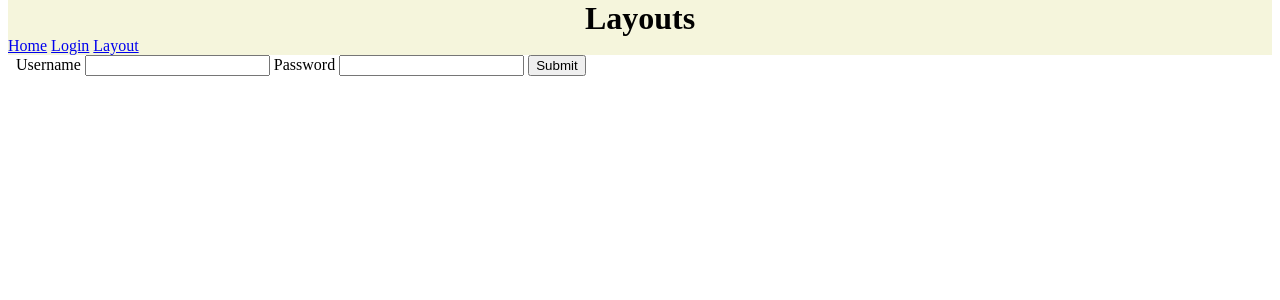
After one commit to AttilaNA/css-layouts, a Flask app: template templates/login.html in a window 1280 px wide. The commit adds this page. Shown: the top 300 px of the page. Run offline with Flask 2, Linux system fonts and the light colour scheme; the template is opened without the code that fills it, so the values that code supplies are empty.

Commit message:
Use jinja template inheritance

```diff
--- a/templates/layout.html
+++ b/templates/layout.html
@@ -6,12 +6,15 @@
     <title>CSS practice</title>
 </head>
 <body>
-    <div class="navbar"><h1>Layouts</h1></div>
+    <div class="navbar">
+        <h1>Layouts</h1>
+        <a class="home" href="/">Home</a>
+        <a class="login" href="login">Login</a>
+        <a class="layout" href="layout">Layout</a>
+    </div>
     <div class="body">
-<!--&lt;!&ndash;        For testing purpose:&ndash;&gt;-->
-<!--        {% for i in range(200) %}-->
-<!--            <div>Lines</div>-->
-<!--        {% endfor %}-->
+        {% block body %}{% endblock %}
+        {% block login %}{% endblock %}
     </div>
 </body>
 </html>
--- /dev/null
+++ b/templates/login.html
@@ -0,0 +1,14 @@
+{% extends "layout.html" %}
+{% block login %}
+    <div class="login">
+        <div class="card">
+            <form action="/">
+                <lable id="username">Username</lable>
+                <input type="text" id="username">
+                <lable id="password">Password</lable>
+                <input type="password" id="password">
+                <button type="submit">Submit</button>
+            </form>
+        </div>
+    </div>
+{% endblock %}
```
Also changed, not shown: templates/index.html (added, +8 -0 lines).
